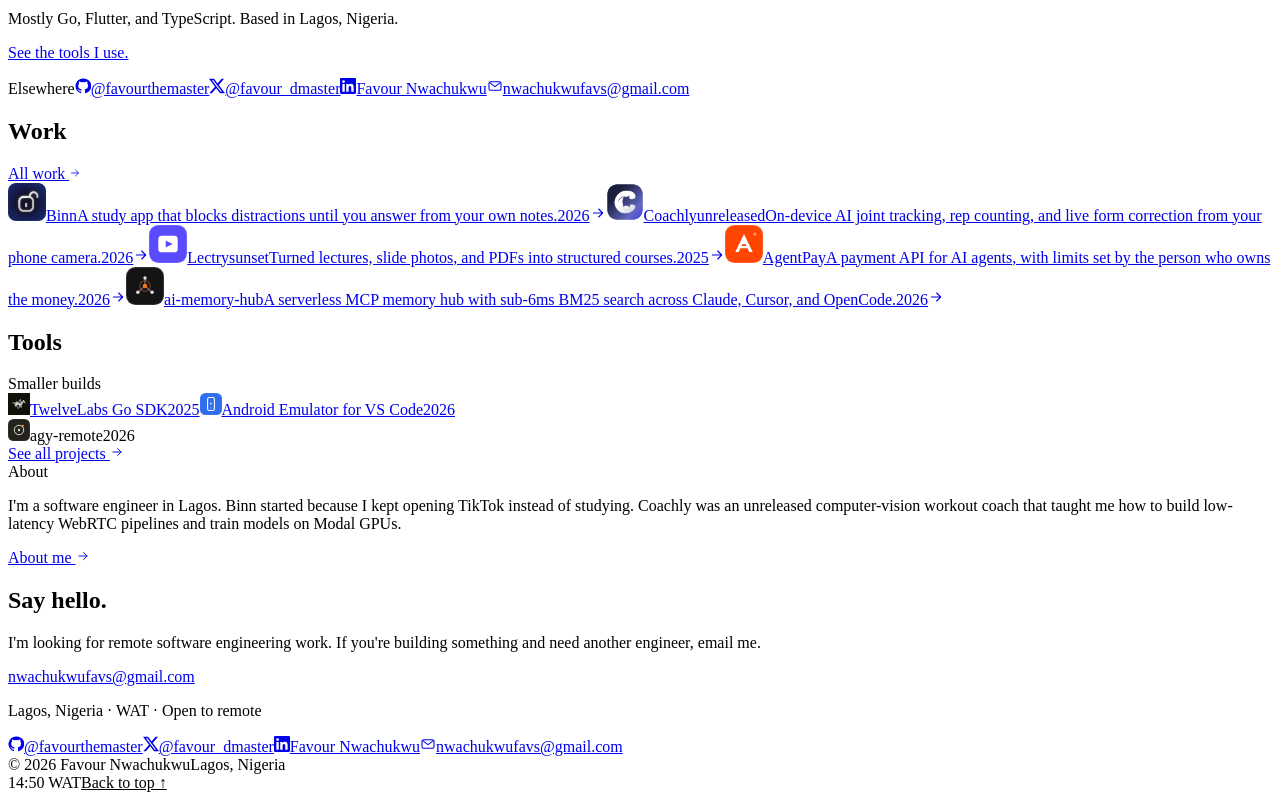
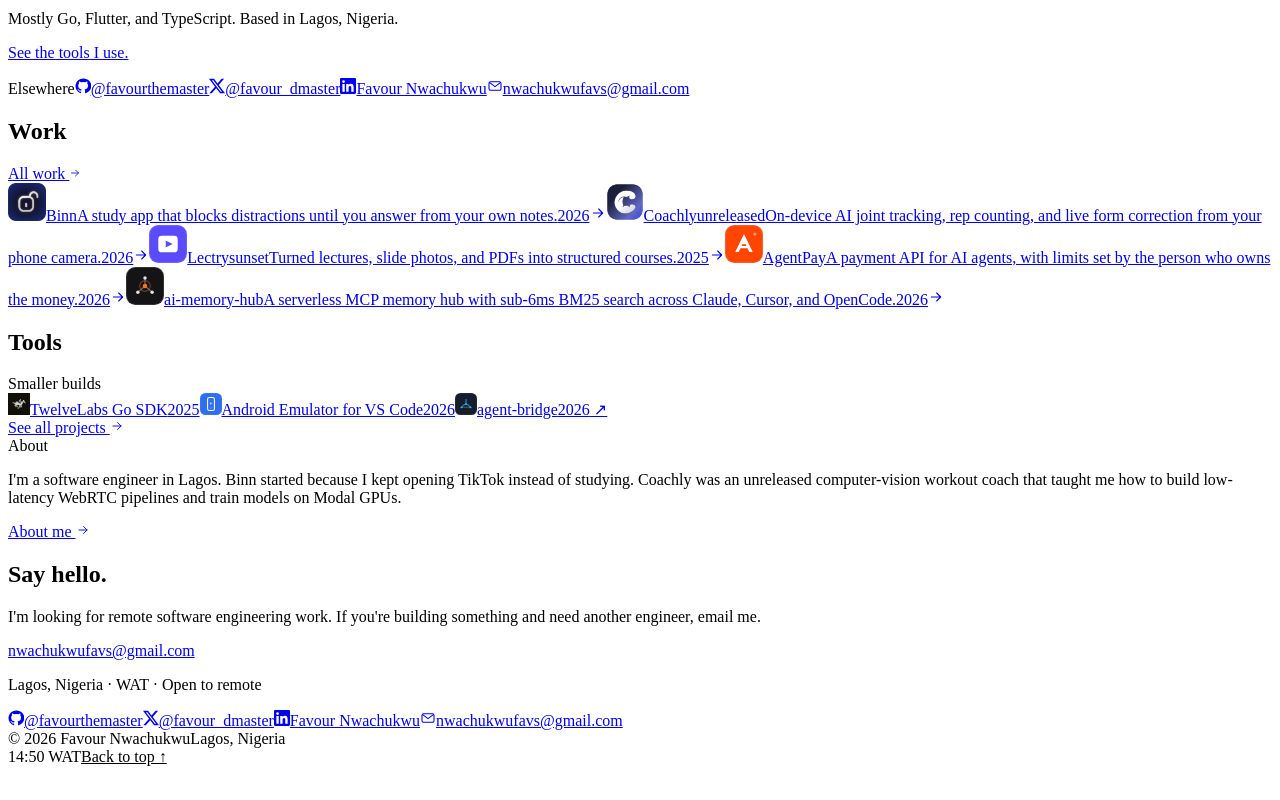
Before and after one commit to favourthemaster/portfolio-site, a React (Vite) app: page / in a window 1280 px wide. Shown: the part 673-1473 px from the top of the page. After the commit the page ends 1447 px from the top, so only its background shows below. Built offline with nearby package versions, Linux system fonts and the light colour scheme; the HTML template or start-up script is replaced by a standard one.

Commit message:
feat(work): replace agy-remote with agent-bridge

```diff
--- a/src/components/Mark.tsx
+++ b/src/components/Mark.tsx
@@ -64,14 +64,16 @@ const marks: Record<MarkName, MarkSpec> = {
     bg: '#191811',
     glyph: null,
   },
-  agy: {
-    bg: '#23221d',
+  agentbridge: {
+    bg: '#161e2e',
     glyph: (
-      <g>
-        <circle cx="20" cy="20" r="8.6" fill="none" stroke="#e8e1ca" strokeWidth="1.7" />
-        <circle cx="20" cy="20" r="2.1" fill="#e8e1ca" />
-        <circle cx="27.2" cy="12.4" r="2" fill="#ff7a45" />
-        <path d="m11.6 28.4 16.8-16.8" stroke="#e8e1ca" strokeWidth="1" opacity=".22" />
+      <g fill="none" stroke="#38bdf8" strokeWidth="1.7" strokeLinecap="round" strokeLinejoin="round">
+        <path d="M10 26h20" stroke="#64748b" strokeWidth="1.2" />
+        <path d="M12 26c2.5-7 13.5-7 16 0" />
+        <circle cx="12" cy="26" r="1.6" fill="#38bdf8" stroke="none" />
+        <circle cx="28" cy="26" r="1.6" fill="#38bdf8" stroke="none" />
+        <circle cx="20" cy="19.5" r="2" fill="#0ea5e9" stroke="none" />
+        <path d="M20 12v5.5" stroke="#38bdf8" strokeDasharray="1.5 2" />
       </g>
     ),
   },
--- a/src/data/projects.ts
+++ b/src/data/projects.ts
@@ -5,7 +5,7 @@ export type MarkName =
   | 'agentpay'
   | 'twelvelabs'
   | 'vscode'
-  | 'agy'
+  | 'agentbridge'
   | 'memoryhub'
 
 export type CoverName =
@@ -266,20 +266,24 @@ export const projects: Project[] = [
     },
   },
   {
-    slug: 'agy-remote',
-    name: 'agy-remote',
-    mark: 'agy',
+    slug: 'agent-bridge',
+    name: 'agent-bridge',
+    mark: 'agentbridge',
     year: '2026',
     category: 'Tool',
-    role: 'Go, Flutter',
-    status: 'Local build',
-    tagline: 'Drive a coding agent from your phone.',
-    card: 'A 12 MB Go daemon for driving the Antigravity CLI from a phone.',
+    role: 'Go, Telegram Bot API, SQLite, agy CLI',
+    status: 'Live on EC2',
+    tagline: 'Drive your coding agent from Telegram.',
+    card: 'A Go daemon connecting Telegram to a continuous coding agent with live streaming, activity cards, and native tables.',
     summary:
-      'A WebSocket daemon that streams thinking traces and tool execution to a mobile client over Tailscale. Small enough to leave running on a VPS.',
-    links: [],
+      'A single-binary Go daemon running on an AWS EC2 coordinator that bridges Telegram directly to the Antigravity CLI (agy). Streams tokens live, renders inline tool progress, formats Bot API 10.1 native Markdown tables, and gives interactive [Allow]/[Deny] and force-run buttons.',
+    links: [
+      {
+        label: 'GitHub',
+        href: 'https://github.com/favourthemaster/agent-bridge',
+      },
+    ],
   },
-
 ]
 
 export const featuredProjects = projects.filter((project) => project.featured)
@@ -303,7 +307,7 @@ export const getNextProject = (slug: string): Project => {
 export const moreProjects = [
   'twelvelabs-go-sdk',
   'vscode-android-emulator',
-  'agy-remote',
+  'agent-bridge',
 ]
   .map((slug) => getProject(slug))
   .filter((project): project is Project => Boolean(project))
```
